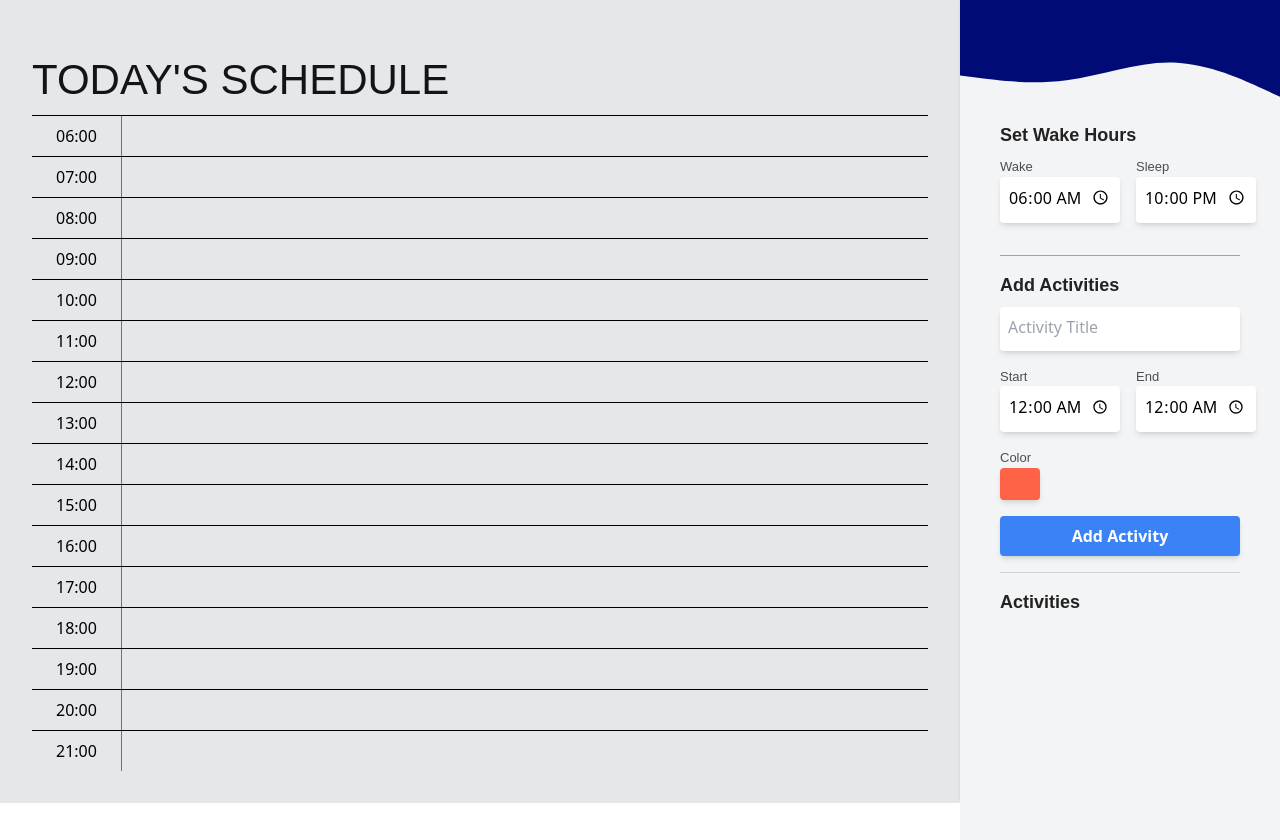
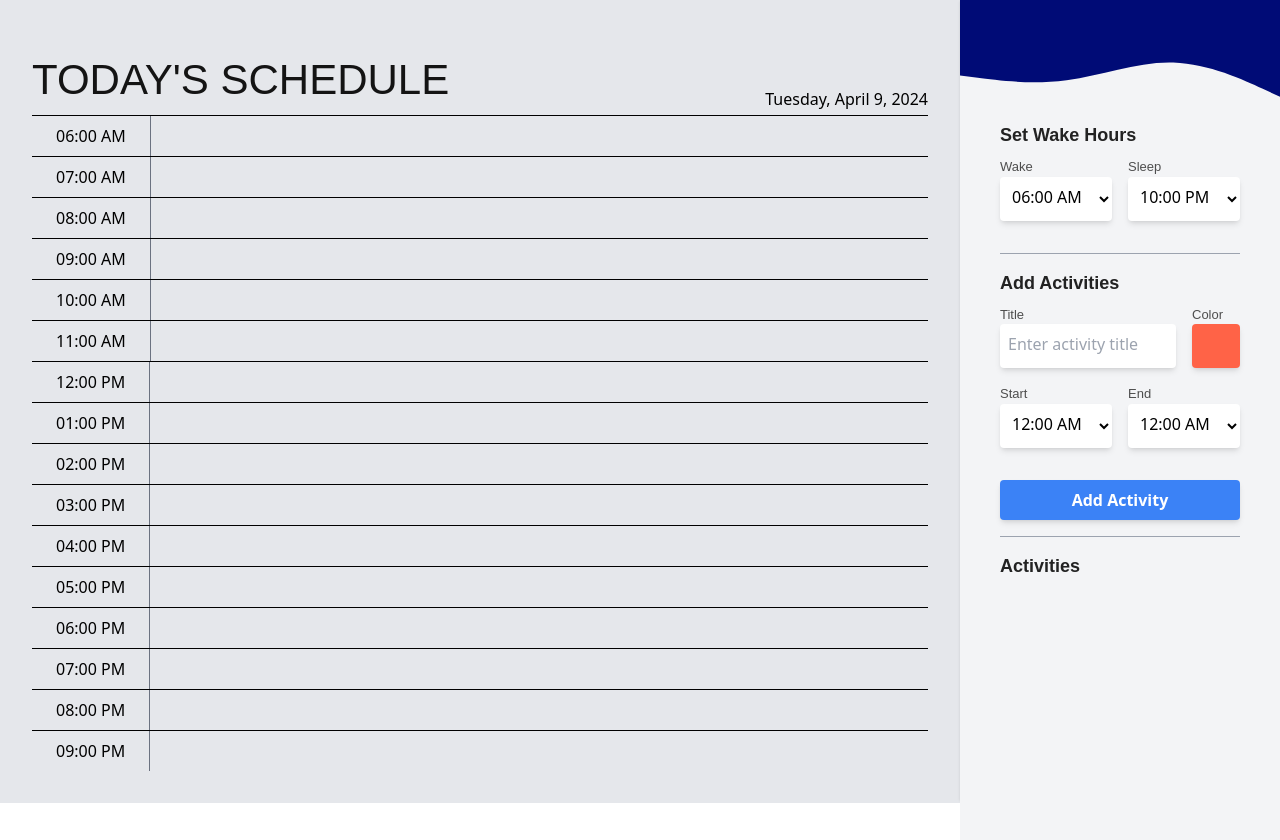
Before and after one commit to JasonBrunch/dayplanner, a Next.js app: page / in a window 1280 px wide. Built offline with nearby package versions, Linux system fonts and the light colour scheme; a web font is replaced by a local one.

Commit message:
changed times so you can plan into the next day

```diff
--- a/managers/planManager.js
+++ b/managers/planManager.js
@@ -1,14 +1,10 @@
 import React from "react";
 
-export function getCurrentDate(){
-    const date = new Date();
-    return date.toDateString();
 
-}
 
 export function initializeSchedule() {
   let schedule = [];
-  for (let hour = 0; hour < 24; hour++) {
+  for (let hour = 0; hour < 30; hour++) {
     for (let minute = 0; minute < 60; minute++) {
       schedule.push(createTimeSlot(hour, minute));
     }
--- a/pages/index.js
+++ b/pages/index.js
@@ -5,6 +5,7 @@ import {
   updateActivity,
   createActivity,
   removeActivity,
+
 } from "@/managers/planManager";
 
 function Home() {
@@ -23,6 +24,13 @@ function Home() {
   const toggleColorPicker = () => {
     setShowColorPicker(!showColorPicker);
   };
+
+  const currentDate = new Date().toLocaleDateString("en-US", {
+    weekday: 'long', // long name of the day
+    year: 'numeric', // numeric year
+    month: 'long', // long name of the month
+    day: 'numeric' // numeric day of the month
+  });
 
   const handleAddActivity = () => {
     console.log("Selected color:", activityColor);
@@ -82,13 +90,15 @@ function Home() {
   };
 
   const colorMapping = (colorHex) => ({
-    backgroundColor: colorHex
+    backgroundColor: colorHex,
   });
 
-  // Helper function to check if a given hour is within wake and sleep times
+  // Updated isWithinAwakeHours function for 30-hour format
   const isWithinAwakeHours = (hour) => {
     const wakeHour = parseInt(wakeTime.split(":")[0], 10);
-    const sleepHour = parseInt(sleepTime.split(":")[0], 10);
+    const sleepHour =
+      parseInt(sleepTime.split(":")[0], 10) +
+      (sleepTime.split(":")[0] < wakeTime.split(":")[0] ? 30 : 0); // Adjust for next day if needed
     return hour >= wakeHour && hour < sleepHour;
   };
 
@@ -113,19 +123,59 @@ function Home() {
     return title;
   };
 
+  const generateTimeOptions = () => {
+    let options = [];
+    for (let hour = 0; hour < 30; hour++) {
+      for (let minute = 0; minute < 60; minute += 15) {
+        const timeString = `${hour.toString().padStart(2, "0")}:${minute
+          .toString()
+          .padStart(2, "0")}`;
+        options.push(
+          <option key={timeString} value={timeString}>
+            {convertTo12HourFormat(timeString)}
+          </option>
+        );
+      }
+    }
+    return options;
+  };
+
+  function convertTo12HourFormat(time) {
+    let [hour, minute] = time.split(":").map(Number);
+    const isPM = hour >= 12 && hour < 24;
+    hour = hour % 12;
+    hour = hour === 0 ? 12 : hour; // Convert 0 hour to 12 for 12-hour format
+
+    return `${hour.toString().padStart(2, "0")}:${minute
+      .toString()
+      .padStart(2, "0")} ${isPM ? "PM" : "AM"}`;
+  }
+
+  const handleActivityStartTimeChange = (e) => {
+    setStartTime(e.target.value);
+  };
+
+  const handleActivityEndTimeChange = (e) => {
+    setEndTime(e.target.value);
+  };
+
   return (
-    <div div className="flex flex-col md:flex-row">
+    <div className="flex flex-col md:flex-row">
       {/* Schedule Container */}
-      <div className="flex flex-col w-full md:w-3/4 p-4 md:p-8 bg-gray-200 ">
-      <h1 className="pb-1 pt-4 heading1">{"TODAY'S SCHEDULE"}</h1>
+      <div className="flex flex-col w-full md:w-3/4 p-4 md:p-8 bg-gray-200">
+        <div className="flex justify-between items-end pb-1 pt-4"><h1 className=" heading1">{"TODAY'S SCHEDULE"}</h1>
+        <h2>{currentDate}</h2></div>
         <div className="flex flex-col items-center w-full">
-          {Array.from(
-            { length: 24 },
-            (_, hour) =>
+          {Array.from({ length: 30 }, (_, hour) => {
+            const hourFormatted = convertTo12HourFormat(
+              `${hour.toString().padStart(2, "0")}:00`
+            );
+
+            return (
               isWithinAwakeHours(hour) && (
                 <div key={hour} className="flex w-full border-t border-black">
                   <div className="py-2 px-6 text-center border-r border-gray-500">
-                    {hour.toString().padStart(2, "0")}:00
+                    {hourFormatted}
                   </div>
                   <div className="flex flex-1 relative">
                     {daySchedule
@@ -134,7 +184,11 @@ function Home() {
                         <div
                           key={index}
                           className="flex-1"
-                          style={slot.activity ? colorMapping(slot.activity.color) : {}}
+                          style={
+                            slot.activity
+                              ? colorMapping(slot.activity.color)
+                              : {}
+                          }
                         />
                       ))}
                     {activities
@@ -145,14 +199,15 @@ function Home() {
                         return activityStartHour === hour;
                       })
                       .map((activity, index) => {
-                        const displayTitle = getDisplayTitle(activity); // Use getDisplayTitle for abbreviated title
+                        const displayTitle = getDisplayTitle(activity);
                         return (
                           <div
                             key={index}
                             className="absolute text-sm whitespace-nowrap overflow-hidden"
                             style={{
                               width: "150%",
-                              left: `${(new Date(
+                              left: `${
+                                (new Date(
                                   `2021-01-01 ${activity.startTime}`
                                 ).getMinutes() /
                                   60) *
@@ -167,7 +222,8 @@ function Home() {
                   </div>
                 </div>
               )
-          )}
+            );
+          })}
         </div>
       </div>
 
@@ -189,69 +245,79 @@ function Home() {
             <div className="flex gap-4">
               <div className="w-1/2">
                 <h3 className="heading3">Wake</h3>
-                <input
-                  type="time"
+                <select
                   value={wakeTime}
                   onChange={handleWakeTimeChange}
                   className="bg-white shadow-md rounded px-2 pt-2 pb-3 mb-4 w-full"
-                />
+                >
+                  {generateTimeOptions()}
+                </select>
               </div>
               <div className="w-1/2">
                 <h3 className="heading3">Sleep</h3>
-                <input
-                  type="time"
+                <select
                   value={sleepTime}
                   onChange={handleSleepTimeChange}
                   className="bg-white shadow-md rounded px-2 pt-2 pb-3 mb-4 w-full"
-                />
+                >
+                  {generateTimeOptions()}
+                </select>
               </div>
-              {/* Sleep Time Input */}
             </div>
             <hr className="border-t border-gray-400 my-4" />
             <h2 className="heading2 pb-2">Add Activities</h2>
+
+            <div className="flex  gap-4">
+              <div className=" w-full">
+                <h3 className="heading3">Title</h3>
                 <input
                   type="text"
                   value={activityTitle}
-              placeholder="Activity Title"
+                  placeholder="Enter activity title"
                   onChange={(e) => setActivityTitle(e.target.value)}
-              className="bg-white shadow-md rounded px-2 pt-2 pb-3 mb-4"
+                  className="bg-white shadow-md rounded px-2 pt-2 pb-3 mb-4 w-full"
                 />
-            <div className="flex gap-4">
-              <div className="w-1/2">
-                <h3 className="heading3">Start</h3>
-                <input
-                  type="time"
-                  value={startTime}
-                  onChange={(e) => setStartTime(e.target.value)}
-                  className=" bg-white shadow-md rounded px-2 pt-2 pb-3 mb-4 w-full"
-                />
-              </div>
-              <div className="w-1/2">
-                <h3 className="heading3">End</h3>
-                <input
-                  type="time"
-                  value={endTime}
-                  onChange={(e) => setEndTime(e.target.value)}
-                  className=" bg-white shadow-md rounded px-2 pt-2 pb-3 mb-4 w-full"
-                />
-              </div>
               </div>
 
               {/* Color Picker Dropdown */}
+              <div>
                 <h3 className="heading3">Color</h3>
                 <button
                   onClick={toggleColorPicker}
-              className="bg-white shadow-md rounded px-2 pt-2 pb-3 lg:w-10 lg:h-8"
+                  className="bg-white shadow-md rounded px-2 pt-2 pb-3 lg:w-12 lg:h-11"
                   style={{ backgroundColor: activityColor }}
-            >
-
-            </button>
+                ></button>
                 {showColorPicker && (
                   <GithubPicker
                     color={activityColor}
                     onChangeComplete={(color) => setActivityColor(color.hex)}
                   />
                 )}
+              </div>
+            </div>
+
+            <div className="flex gap-4">
+              <div className="w-1/2">
+                <h3 className="heading3">Start</h3>
+                <select
+                  value={startTime}
+                  onChange={handleActivityStartTimeChange}
+                  className="bg-white shadow-md rounded px-2 pt-2 pb-3 mb-4 w-full"
+                >
+                  {generateTimeOptions()}
+                </select>
+              </div>
+              <div className="w-1/2">
+                <h3 className="heading3">End</h3>
+                <select
+                  value={endTime}
+                  onChange={handleActivityEndTimeChange}
+                  className="bg-white shadow-md rounded px-2 pt-2 pb-3 mb-4 w-full"
+                >
+                  {generateTimeOptions()}
+                </select>
+              </div>
+            </div>
 
             <button
               onClick={handleAddActivity}
@@ -263,7 +329,7 @@ function Home() {
 
           {/* Container for displaying activities */}
           <div className="px-2 lg:px-10 flex flex-col">
-            <hr className="border-t border-gray-300 my-4" />
+            <hr className="border-t border-gray-400 my-4" />
             <h2 className="heading2">Activities</h2>
             <ul>
               {activities.map((activity, index) => (
```
Lines whose indentation alone changed are shown as unchanged.
